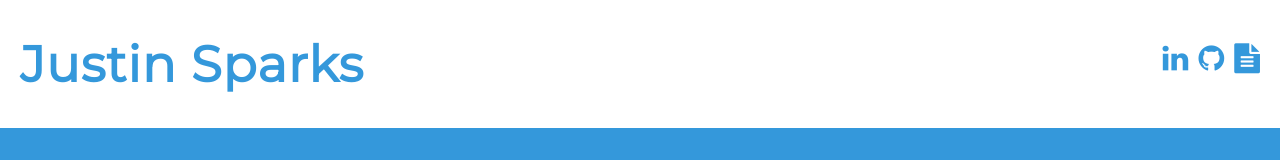
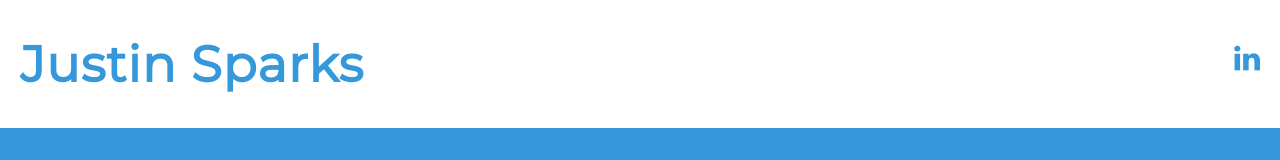
Before and after one commit to Jsparks1989/web-dev-portfolio-git, a plain HTML site: page index.html in a window 1280 px wide. Shown: the top 160 px of the page. Drawn offline with Linux system fonts and the light colour scheme.

Commit message:
Modified index.html

```diff
--- a/index.html
+++ b/index.html
@@ -20,37 +20,33 @@
 
       <ul class="section--social">
 
-        <!--Links to relevant professional social media & resume -->
-        <!-- See: http://fontawesome.io/icons/#brand for more -->
-
         <!-- Link to Linked In profile -->
         <li class="socialWrapper">
           <a class="color--skyBlue social"
              title="LinkedIn Profile"
              target="_blank"
-             href="#">
+             href="https://www.linkedin.com/in/justin-sparks-92b96812a/">
             <i class="fa fa-linkedin"></i>
           </a>
         </li>
 
         <!-- Link to GitHub profile -->
-        <li class="socialWrapper color--skyBlue">
+        <!-- <li class="socialWrapper color--skyBlue">
           <a class="social color--skyBlue"
              title="GitHub Profile"
              target="_blank"
              href="#">
             <i class="fa fa-github"></i>
           </a>
-        </li>
+        </li> -->
 
-        <!-- Link to resume, probably a .pdf -->
-        <li class="socialWrapper">
+        <!-- <li class="socialWrapper">
           <a class="social color--skyBlue"
              title="Resume"
              href="#">
             <i class="fa fa-file-text"></i>
           </a>
-        </li>
+        </li> -->
       </ul>
     </main>
 
```
